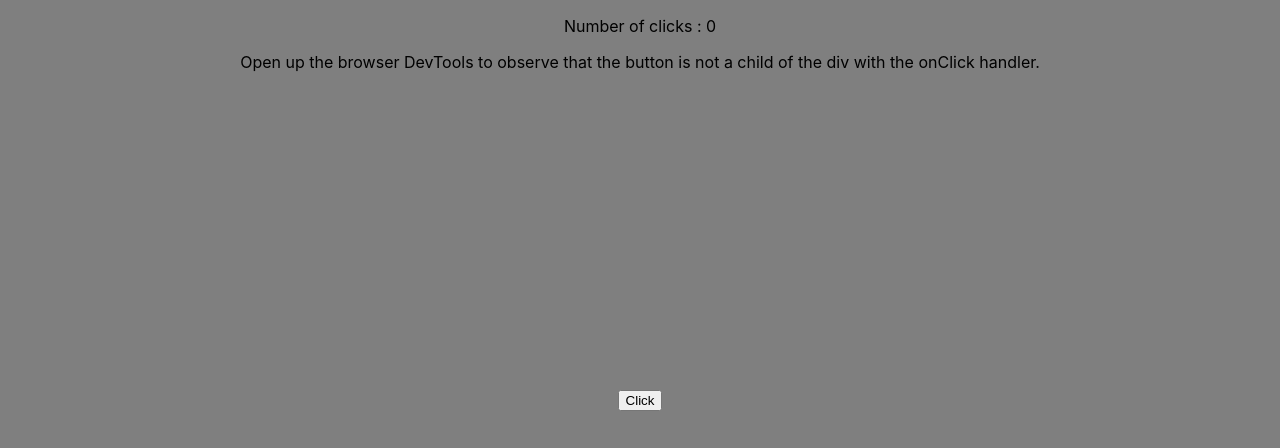
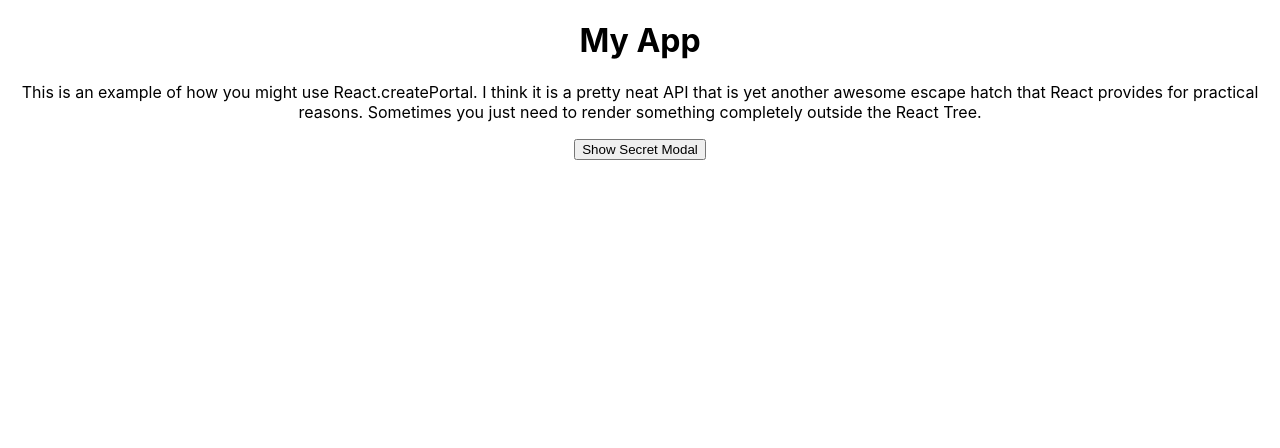
Before and after one commit to Soumya1910/Reactjs-basic, a React (Create React App) app: page / in a window 1280 px wide. Shown: the top 448 px of the page. Built offline with nearby package versions, Linux system fonts and the light colour scheme.

Commit message:
Modal Popup Message Example

```diff
--- a/src/App.js
+++ b/src/App.js
@@ -21,6 +21,7 @@
 import FwdRefParentInput from './component/FwdRefParentInput';
 import ReactPortalsDemo from './component/ReactPortalsDemo';
 import Parent from './component/createPortal/Parent';
+import ParentModal from './component/createPortal/ParentModal';
 
 function App() {
   return (
@@ -53,7 +54,8 @@
       {/* <RefExample/> */}
       {/* <FwdRefParentInput/> */}
       {/* <ReactPortalsDemo/> */}
-      <Parent/>
+      {/* <Parent/> */}
+      <ParentModal />
     </div>
   );
 }
--- /dev/null
+++ b/src/component/createPortal/ChildPopUp.js
@@ -0,0 +1,25 @@
+import React, { Component } from 'react';
+import ReactDOM from 'react-dom';
+
+class ChildPopUp extends Component {
+  render() {
+      return(
+        ReactDOM.createPortal(
+            <>
+              <div id="childModal">
+                  <div id="childModalPopUp">
+                      {this.props.children}
+                      <hr/>
+                      <button onClick={this.props.onClose}>Close</button>
+                  </div>
+              </div>
+            </>,
+
+            document.getElementById('modal-root')
+        )
+      )
+
+  }
+}
+
+export default ChildPopUp
--- /dev/null
+++ b/src/component/createPortal/ParentModal.js
@@ -0,0 +1,36 @@
+import React, { Component } from 'react'
+import ChildPopUp from './ChildPopUp'
+
+class ParentModal extends Component {
+    state = { showModal: false }
+    handleShowMessage = () => { this.setState({ showModal: true }) }
+    handleCloseMessage = () => { this.setState({ showModal: false }) }
+    render() {
+        return (
+            <>
+            <div className='parentClassModal'>
+            <div id='modalPopUp'>
+                    <h1>My App</h1>
+                    <p>
+                        This is an example of how you might use React.createPortal. I think
+                        it is a pretty neat API that is yet another awesome escape hatch
+                        that React provides for practical reasons. Sometimes you just need
+                        to render something completely outside the React Tree.
+                    </p>
+                    <button onClick={this.handleShowMessage}>Show Secret Modal</button>
+                    {
+                        this.state.showModal ? (
+                            <ChildPopUp onClose={this.handleCloseMessage}>
+                                This is a secret Modal Message!
+                            </ChildPopUp>
+                        ) : null
+                    }
+                </div>
+            </div>
+
+            </>
+        )
+    }
+}
+
+export default ParentModal
--- a/src/css/style.css
+++ b/src/css/style.css
@@ -9,3 +9,41 @@
     align-items: center;
     justify-content: center;
   }
+
+.parentClassModal {
+  height: "100%";
+  display: 'grid';
+  justify-content: 'center';
+  align-items: 'center';
+}
+
+#modalPopUp{
+  max-width: 400;
+  position: 'relative';
+}
+
+#childModal{
+  position: absolute;
+  top: '0';
+  bottom: '0';
+  left: '0';
+  right: '0';
+  display: grid;
+  justify-content: center;
+  align-items: center;
+  background-color: rgb(0,0,0,0.3);
+}
+
+#childModalPopUp{
+  padding: 20;
+  border-radius: 2px;
+  display: inline-block;
+  min-height: 300px;
+  min-width: 300px;
+  margin: 1rem;
+  position: relative;
+  justify-self: center;
+  box-shadow: 0 3px 6px rgba(0,0,0,0.16), 0 3px 6px rgba(0,0,0,0.23);
+  background: #fff;
+
+}
```
